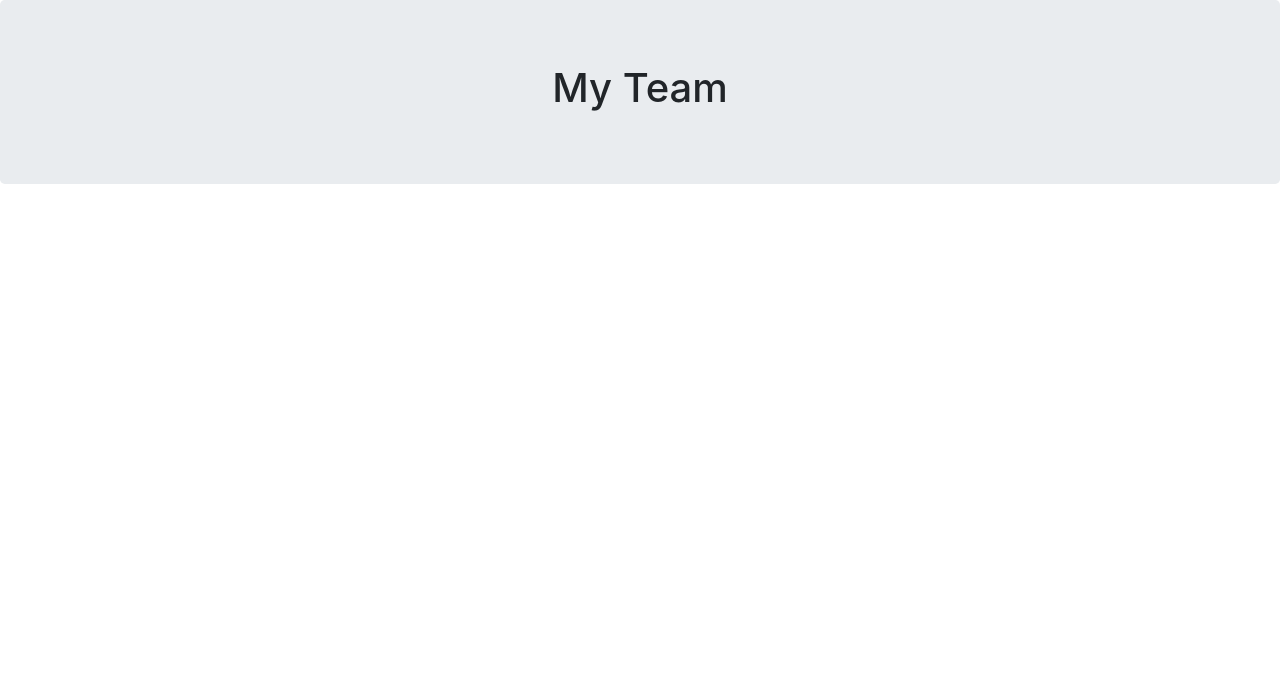
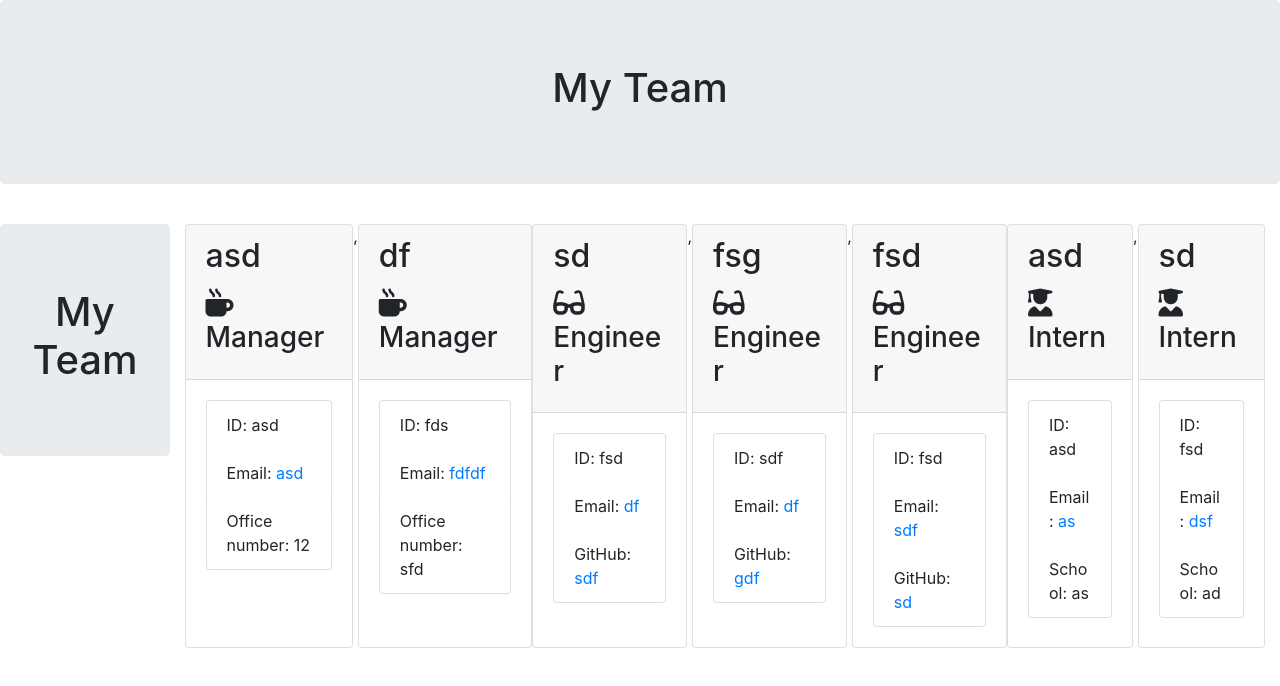
Before and after one commit to Luisfeliz3/Template_Engine_Employee_Summary, a website: page index.html in a window 1280 px wide. Drawn offline with nearby package versions, Linux system fonts and the light colour scheme.

Commit message:
chore(TEES): adding functionality to write to Html file

```diff
--- a/index.html
+++ b/index.html
@@ -35,7 +35,129 @@
         <div class="container">
             <div class="row">
                 <div class="team-area col-12 d-flex justify-content-center mt-4">
+                    <!DOCTYPE html>
+<html lang="en">
 
+<head>
+    <meta charset="UTF-8" />
+    <meta name="viewport" content="width=device-width, initial-scale=1.0" />
+    <meta http-equiv="X-UA-Compatible" content="ie=edge" />
+    <title>My Team</title>
+    <link rel="stylesheet" href="https://stackpath.bootstrapcdn.com/bootstrap/4.3.1/css/bootstrap.min.css"
+        integrity="sha384-ggOyR0iXCbMQv3Xipma34MD+dH/1fQ784/j6cY/iJTQUOhcWr7x9JvoRxT2MZw1T" crossorigin="anonymous">
+    <link rel="stylesheet" href="style.css">
+    <script src="https://kit.fontawesome.com/c502137733.js"></script>
+</head>
+
+<body>
+    <div class="container-fluid">
+        <div class="row">
+            <div class="col-12 jumbotron mb-3 team-heading">
+                <h1 class="text-center">My Team</h1>
+            </div>
+        </div>
+    </div>
+    <div class="container">
+        <div class="row">
+            <div class="team-area col-12 d-flex justify-content-center">
+                <div class="card employee-card">
+    <div class="card-header">
+        <h2 class="card-title">asd</h2>
+        <h3 class="card-title"><i class="fas fa-mug-hot mr-2"></i>Manager</h3>
+    </div>
+    <div class="card-body">
+        <ul class="list-group">
+            <li class="list-group-item">ID: asd</li>
+            <li class="list-group-item">Email: <a href="mailto:asd">asd</a></li>
+            <li class="list-group-item">Office number: 12</li>
+        </ul>
+    </div>
+</div>
+,<div class="card employee-card">
+    <div class="card-header">
+        <h2 class="card-title">df</h2>
+        <h3 class="card-title"><i class="fas fa-mug-hot mr-2"></i>Manager</h3>
+    </div>
+    <div class="card-body">
+        <ul class="list-group">
+            <li class="list-group-item">ID: fds</li>
+            <li class="list-group-item">Email: <a href="mailto:fdfdf">fdfdf</a></li>
+            <li class="list-group-item">Office number: sfd</li>
+        </ul>
+    </div>
+</div>
+<div class="card employee-card">
+    <div class="card-header">
+        <h2 class="card-title">sd</h2>
+        <h3 class="card-title"><i class="fas fa-glasses mr-2"></i>Engineer</h3>
+    </div>
+    <div class="card-body">
+        <ul class="list-group">
+            <li class="list-group-item">ID: fsd</li>
+            <li class="list-group-item">Email: <a href="mailto:df">df</a></li>
+            <li class="list-group-item">GitHub: <a href="https://github.com/sdf" target="_blank" rel="noopener noreferrer">sdf</a></li>
+        </ul>
+    </div>
+</div>
+,<div class="card employee-card">
+    <div class="card-header">
+        <h2 class="card-title">fsg</h2>
+        <h3 class="card-title"><i class="fas fa-glasses mr-2"></i>Engineer</h3>
+    </div>
+    <div class="card-body">
+        <ul class="list-group">
+            <li class="list-group-item">ID: sdf</li>
+            <li class="list-group-item">Email: <a href="mailto:df">df</a></li>
+            <li class="list-group-item">GitHub: <a href="https://github.com/gdf" target="_blank" rel="noopener noreferrer">gdf</a></li>
+        </ul>
+    </div>
+</div>
+,<div class="card employee-card">
+    <div class="card-header">
+        <h2 class="card-title">fsd</h2>
+        <h3 class="card-title"><i class="fas fa-glasses mr-2"></i>Engineer</h3>
+    </div>
+    <div class="card-body">
+        <ul class="list-group">
+            <li class="list-group-item">ID: fsd</li>
+            <li class="list-group-item">Email: <a href="mailto:sdf">sdf</a></li>
+            <li class="list-group-item">GitHub: <a href="https://github.com/sd" target="_blank" rel="noopener noreferrer">sd</a></li>
+        </ul>
+    </div>
+</div>
+<div class="card employee-card">
+    <div class="card-header">
+        <h2 class="card-title">asd</h2>
+        <h3 class="card-title"><i class="fas fa-user-graduate mr-2"></i>Intern</h3>
+    </div>
+    <div class="card-body">
+        <ul class="list-group">
+            <li class="list-group-item">ID: asd</li>
+            <li class="list-group-item">Email: <a href="mailto:as">as</a></li>
+            <li class="list-group-item">School: as</li>
+        </ul>
+    </div>
+</div>
+,<div class="card employee-card">
+    <div class="card-header">
+        <h2 class="card-title">sd</h2>
+        <h3 class="card-title"><i class="fas fa-user-graduate mr-2"></i>Intern</h3>
+    </div>
+    <div class="card-body">
+        <ul class="list-group">
+            <li class="list-group-item">ID: fsd</li>
+            <li class="list-group-item">Email: <a href="mailto:dsf">dsf</a></li>
+            <li class="list-group-item">School: ad</li>
+        </ul>
+    </div>
+</div>
+
+            </div>
+        </div>
+    </div>
+</body>
+
+</html>
 
 
                 </div>
--- a/lib/Engineer.js
+++ b/lib/Engineer.js
@@ -1,5 +1,5 @@
 // TODO: Write code to define and export the Engineer class.  HINT: This class should inherit from Employee.
-const Employee = require("../lib/Employee");
+const Employee = require("./employee");
 
 
 class Engineer extends Employee {
--- a/lib/Intern.js
+++ b/lib/Intern.js
@@ -1,5 +1,5 @@
 // TODO: Write code to define and export the Intern class.  HINT: This class should inherit from Employee.
-const Employee = require("../lib/Employee");
+const Employee = require("./employee");
 
 class Intern extends Employee {
     constructor(name, id, email,school){
--- a/lib/Manager.js
+++ b/lib/Manager.js
@@ -1,5 +1,5 @@
 // TODO: Write code to define and export the Manager class. HINT: This class should inherit from Employee.
-const Employee = require("./Employee");
+const Employee = require("./employee");
 
 class Manager extends Employee {
     constructor(name, id, email, officeNumber){
--- a/lib/main.js
+++ b/lib/main.js
@@ -1,4 +1,5 @@
 const generateHTML = (managerCard, engineerCard, internCard) => {
+
     return `
     <!DOCTYPE html>
     <html lang="en">
@@ -37,8 +38,7 @@ const generateHTML = (managerCard, engineerCard, internCard) => {
             <div class="row">
                 <div class="team-area col-12 d-flex justify-content-center mt-4">
                     ${managerCard}
-                    ${engineerCard}
-                    ${internCard}
+
                 </div>
             </div>
         </div>
```
Also changed, not shown: app.js (+27 -19 lines), lib/htmlRenderer.js (+3 -18 lines).
